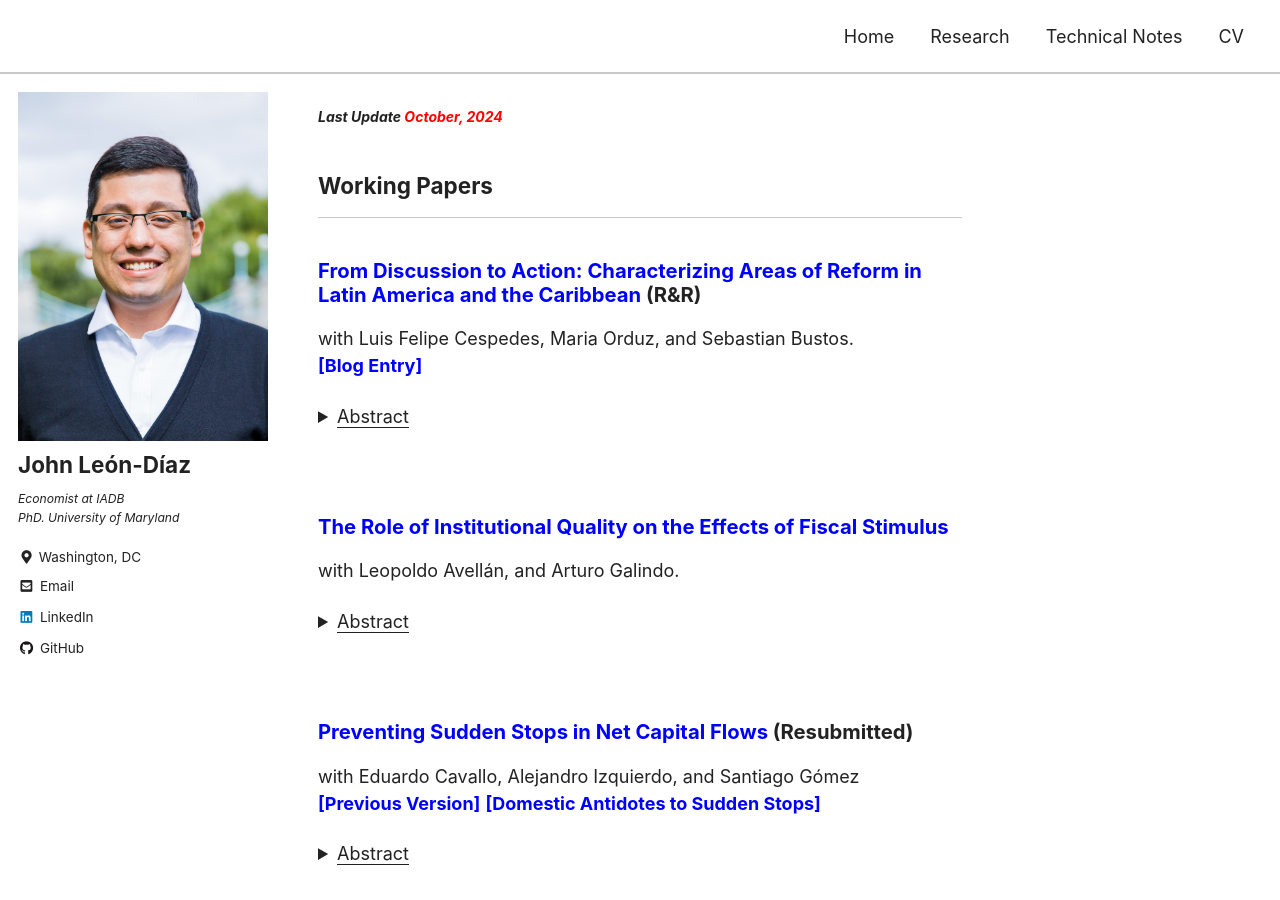
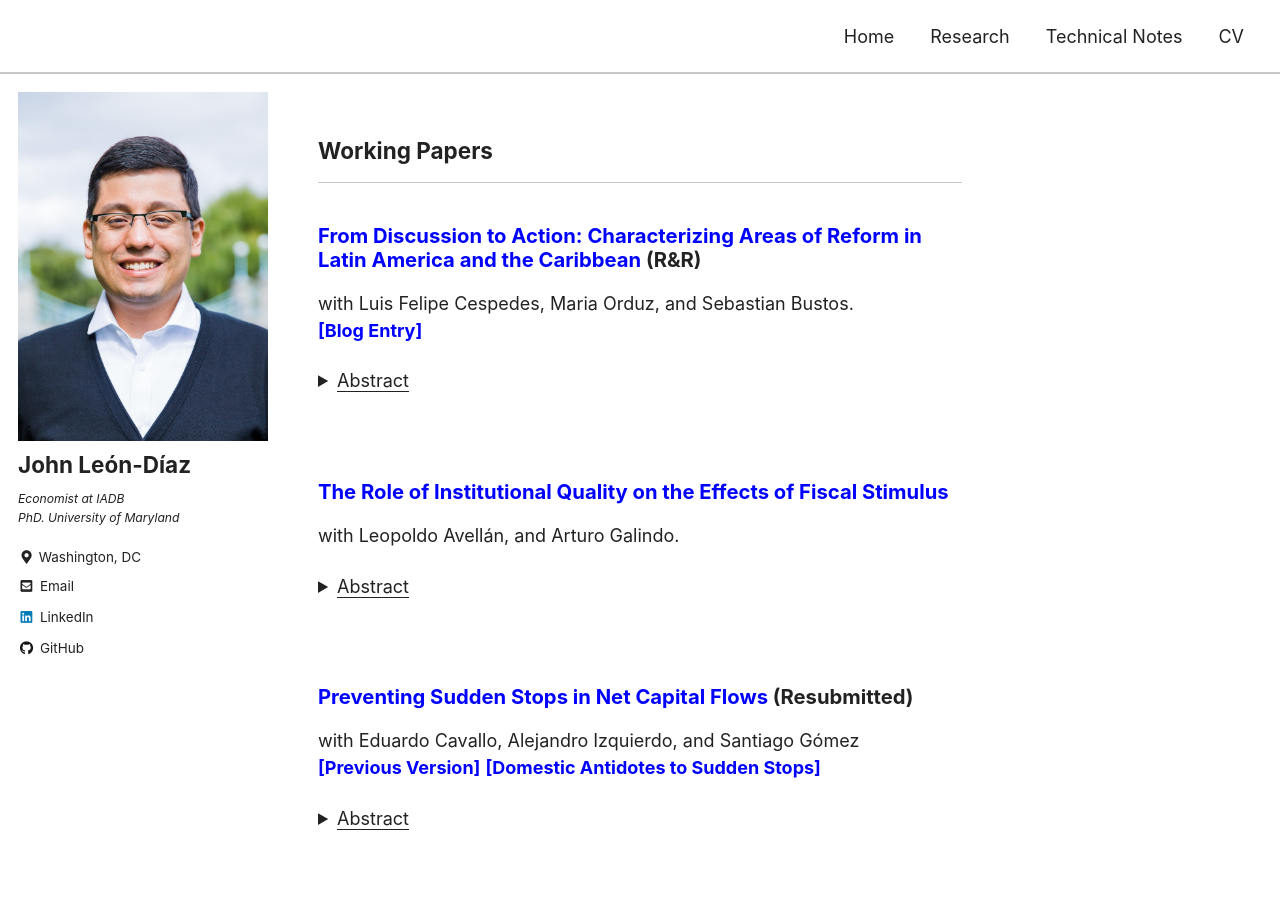
Before and after one commit to jleondia/jleondia.github.io, a Jekyll site: the page built from _pages/research.md, in a window 1280 px wide and 900 px high. Built offline with Jekyll 4.4.1, drawn with Linux system fonts in a browser that asks for light colours; cached includes are drawn as plain includes.

Commit message:
Update research.md

```diff
--- a/_pages/research.md
+++ b/_pages/research.md
@@ -5,11 +5,6 @@ permalink: /research/
 author_profile: true
 comments: false
 ---
-
-<p style="font-size:14px; font-weight:bold; font-style:italic;">
- Last Update
-  <span style="color: #ff0000">October, 2024 </span>
-</p>
 
 ## Working Papers  <!-- New line here... -->
 ***
```
